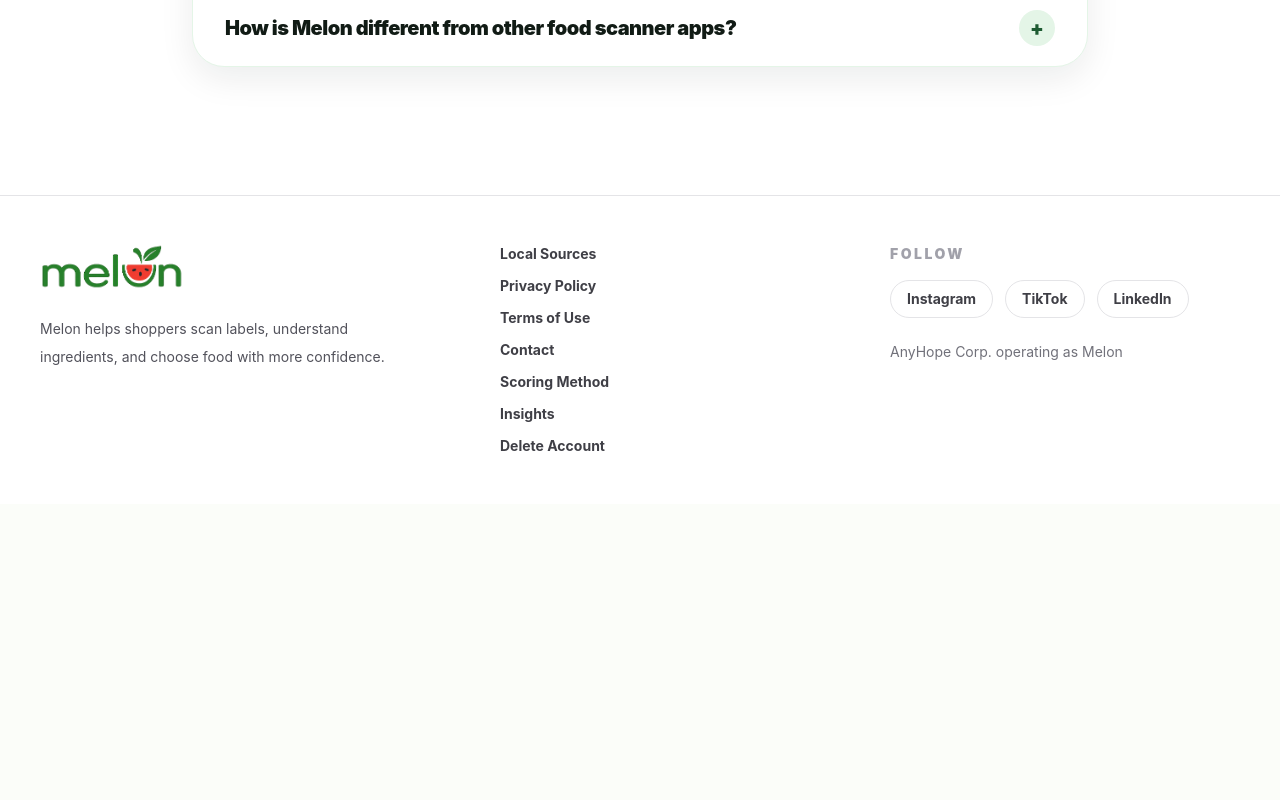
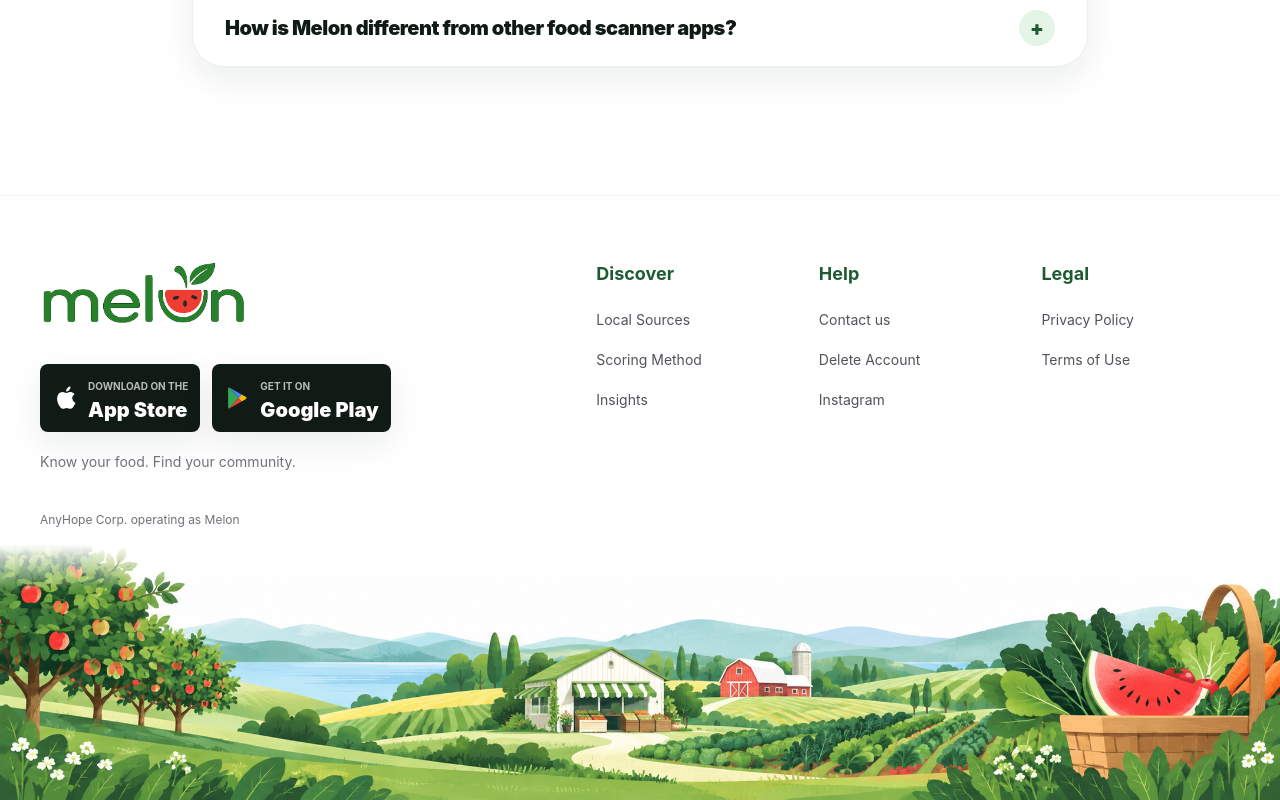
Before and after one commit to OkmenAli/melonwebsite, a Next.js app: page / in a window 1280 px wide. Shown: the part 7192-7992 px from the top of the page. Before the commit the page ends 7696 px from the top, so only its background shows below. Built offline with nearby package versions, Linux system fonts and the light colour scheme.

Commit message:
Redesign footer with store links and original farm landscape

```diff
--- a/components/Footer.tsx
+++ b/components/Footer.tsx
@@ -1,56 +1,57 @@
 import Image from "next/image";
 import Link from "next/link";
+import { StoreButtons } from "./StoreButtons";
 
-const links = [
+const groups = [
+  { title: "Discover", links: [
     { label: "Local Sources", href: "/local-sources" },
+    { label: "Scoring Method", href: "/scoring-method" },
+    { label: "Insights", href: "/insights" },
+  ] },
+  { title: "Help", links: [
+    { label: "Contact us", href: "/support" },
+    { label: "Delete Account", href: "/delete-account" },
+    { label: "Instagram", href: "https://www.instagram.com/themelon.app/" },
+  ] },
+  { title: "Legal", links: [
     { label: "Privacy Policy", href: "/privacy" },
     { label: "Terms of Use", href: "/terms" },
-  { label: "Contact", href: "/support" },
-  { label: "Scoring Method", href: "/scoring-method" },
-  { label: "Insights", href: "/insights" },
-  { label: "Delete Account", href: "/delete-account" },
-];
-
-const social = [
-  { label: "Instagram", href: "https://www.instagram.com/themelon.app/" },
-  { label: "TikTok", href: "/support" },
-  { label: "LinkedIn", href: "/support" },
+  ] },
 ];
 
 export function Footer() {
   return (
-    <footer className="border-t border-zinc-200 bg-white">
-      <div className="container-page grid gap-10 py-12 md:grid-cols-[1.2fr_1fr_1fr]">
+    <footer className="overflow-hidden border-t border-zinc-100 bg-white">
+      <div className="container-page relative z-10 grid gap-10 pt-14 sm:pt-16 lg:grid-cols-[1.3fr_1.7fr] lg:gap-x-16">
         <div>
-          <Image src="/images/melon-wordmark.png" alt="Melon" width={170} height={54} className="h-auto w-36" />
-          <p className="mt-5 max-w-sm text-sm leading-7 text-zinc-600">
-            Melon helps shoppers scan labels, understand ingredients, and choose food with more confidence.
-          </p>
+          <Link href="/" aria-label="Melon home" className="inline-block">
+            <Image src="/images/melon-wordmark.png" alt="Melon" width={220} height={70} className="h-auto w-44 sm:w-52" />
+          </Link>
+          <div className="mt-6 [&_.download-badge]:min-w-0 [&_.download-badge]:gap-2 [&_.download-badge]:rounded-lg [&_.download-badge]:px-3 [&_.download-badge]:py-2 [&_.store-name]:text-xl [&_.store-kicker]:text-[10px] [&_.store-kicker]:tracking-normal">
+            <StoreButtons />
           </div>
-        <nav className="grid gap-3 text-sm font-bold text-zinc-700" aria-label="Footer navigation">
-          {links.map((link) => (
-            <Link key={link.label} href={link.href} className="transition hover:text-melon-600">
+          <p className="mt-5 text-sm text-zinc-500">Know your food. Find your community.</p>
+        </div>
+        <div className="grid grid-cols-2 gap-x-6 gap-y-8 sm:grid-cols-3">
+          {groups.map((group) => (
+            <nav key={group.title} aria-label={`${group.title} footer links`}>
+              <h2 className="text-lg font-bold text-melon-700">{group.title}</h2>
+              <ul className="mt-4 space-y-2">
+                {group.links.map((link) => (
+                  <li key={link.label}>
+                    <Link href={link.href} className="inline-block py-1 text-sm leading-6 text-zinc-600 transition-colors hover:text-melon-700 focus-visible:outline focus-visible:outline-2 focus-visible:outline-offset-4 focus-visible:outline-melon-700">
                       {link.label}
                     </Link>
+                  </li>
                 ))}
+              </ul>
             </nav>
-        <div>
-          <p className="text-sm font-black uppercase tracking-[0.18em] text-zinc-400">Follow</p>
-          <div className="mt-4 flex flex-wrap gap-3">
-            {social.map((item) => (
-              <a
-                key={item.label}
-                href={item.href}
-                target={item.href.startsWith("http") ? "_blank" : undefined}
-                rel={item.href.startsWith("http") ? "noopener noreferrer" : undefined}
-                className="rounded-full border border-zinc-200 px-4 py-2 text-sm font-bold text-zinc-700 transition hover:border-melon-300 hover:text-melon-700"
-              >
-                {item.label}
-              </a>
           ))}
         </div>
-          <p className="mt-6 text-sm text-zinc-500">AnyHope Corp. operating as Melon</p>
+        <p className="text-xs text-zinc-500 lg:col-span-2">AnyHope Corp. operating as Melon</p>
       </div>
+      <div aria-hidden="true" className="relative mt-4 h-40 sm:h-52 lg:h-64">
+        <Image src="/images/melon-footer-landscape.png" alt="" fill sizes="100vw" className="object-cover object-bottom" style={{ maskImage: "linear-gradient(to bottom, transparent, black 18%)" }} />
       </div>
     </footer>
   );
```
Also changed, not shown: public/images/melon-footer-landscape.png (added). Lines whose indentation alone changed are shown as unchanged.
